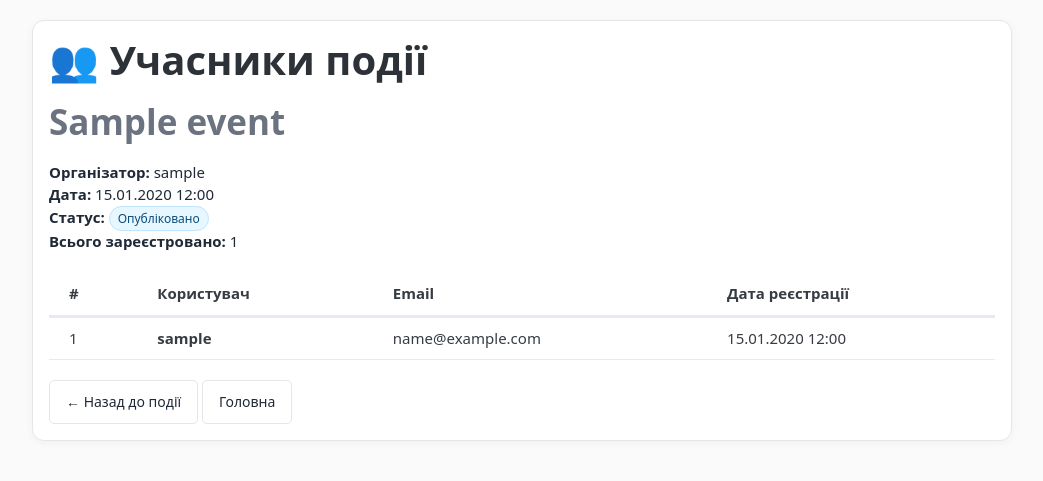
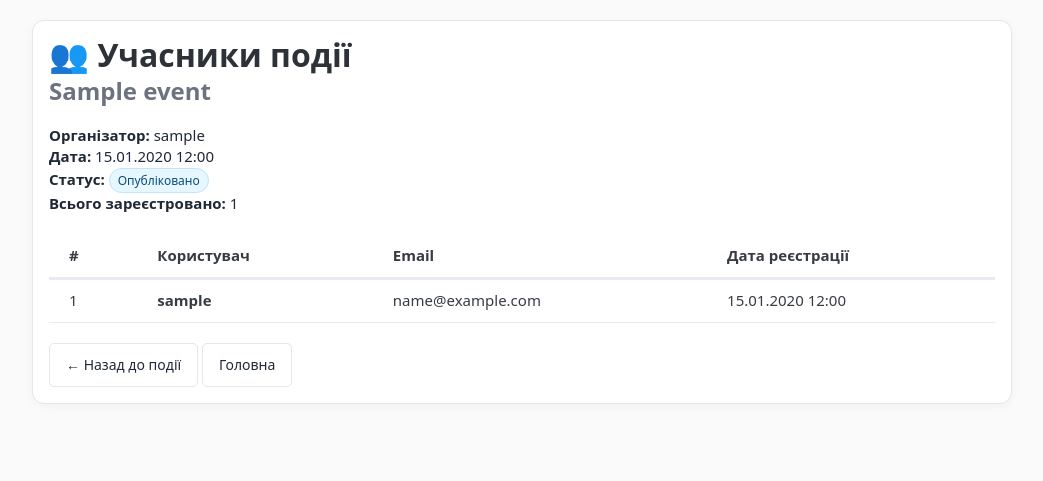
Before and after one commit to KaterinaDemianik/event-organizer-app, a Django app: page /events/1/participants/ in a window 1280 px wide. Shown: the part 97-578 px from the top of the page, without its empty margins (118-1161 px from the left). Run offline with Django 5.2, Linux system fonts and the light colour scheme; a user stored in the database is signed in; tables that the repository leaves empty hold one stand-in row (values such as "Sample post"); parts of the project's set-up code (start-up, migrations or seed data) failed here and were passed over; some libraries are stand-ins or nearby versions.

Commit message:
Make a headers smaller

```diff
--- a/templates/events/detail.html
+++ b/templates/events/detail.html
@@ -4,7 +4,7 @@
   <article class="card">
     <header class="card-head">
       <div class="card-title">
-        <h1 style="margin:0;">{{ event.title }}</h1>
+        <h1 style="margin:0; font-size: 1.6rem;">{{ event.title }}</h1>
         <span class="badge {{ event.status }}">{{ event.get_status_display }}</span>
       </div>
     </header>
--- a/templates/events/participants.html
+++ b/templates/events/participants.html
@@ -2,8 +2,8 @@
 {% block title %}Учасники · {{ event.title }}{% endblock %}
 {% block content %}
   <article class="card">
-    <h1>👥 Учасники події</h1>
-    <h2 style="margin-top: 8px; color: var(--muted);">{{ event.title }}</h2>
+    <h1 style="font-size: 1.6rem; margin-bottom: 4px;">👥 Учасники події</h1>
+    <h2 style="margin-top: 4px; font-size: 1.2rem; color: var(--muted);">{{ event.title }}</h2>
 
     <div style="margin: 20px 0;">
       <strong>Організатор:</strong> {{ event.organizer.username }}<br>
```
